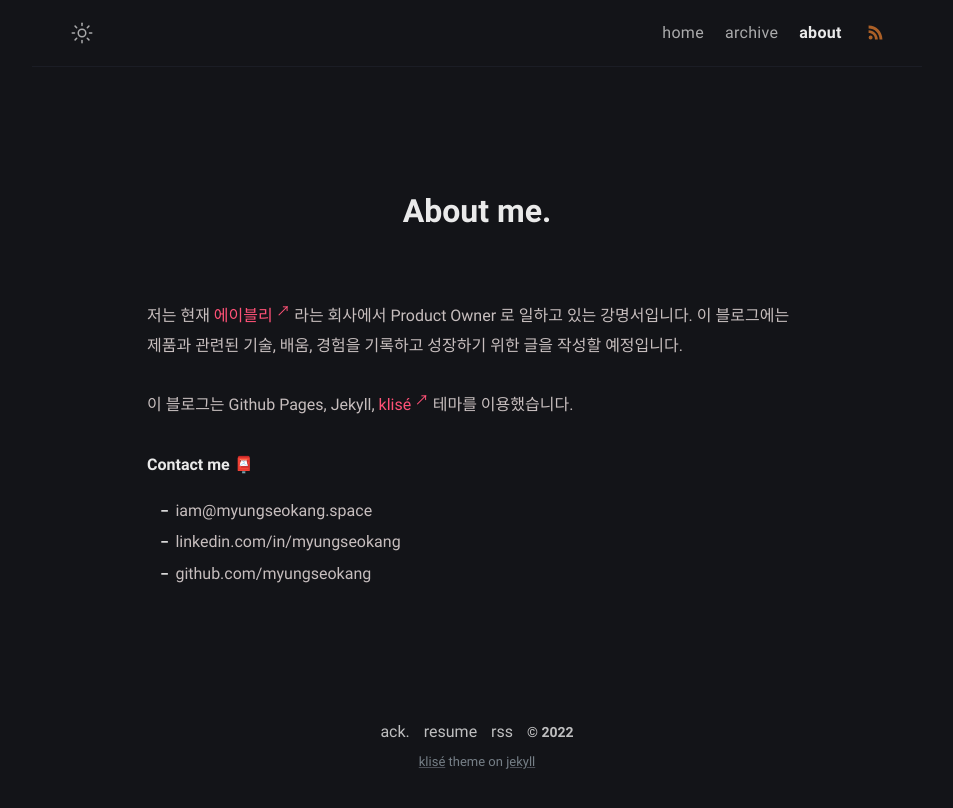
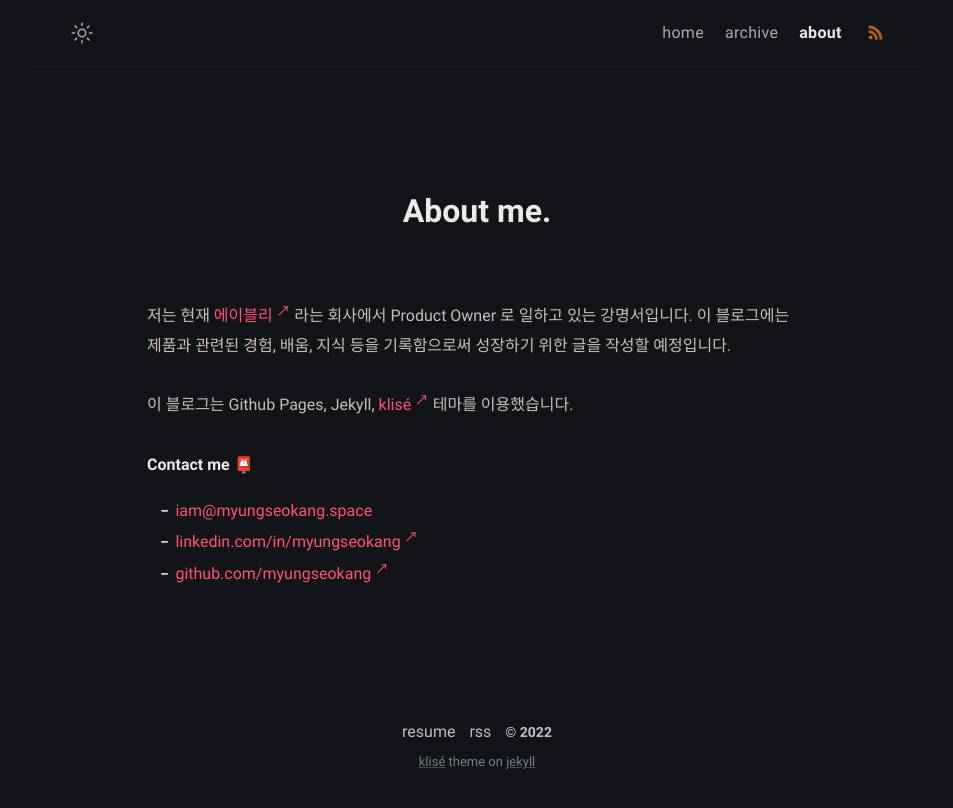
Before and after one commit to myungseokang/product, a Jekyll site: the page built from about.md, in a window 1280 px wide. Shown: the top 808 px of the page, without its empty margins (163-1116 px from the left). Built offline with Jekyll 4.4.1, drawn with Linux system fonts in a browser that asks for light colours.

Commit message:
:memo: 이것저것 수정

```diff
--- a/_config.yml
+++ b/_config.yml
@@ -1,20 +1,21 @@
 # Site settings
 title: Product Logs # site title
 description: >- # site description
-  who likes clothes and shoes
-  <a href="https://github.com/myungseokang" target="_blank" rel="noopener">@github</a>.
+  제품에 대한 경험, 배움, 지식 등을 정리, 기록, 공유함으로써 성장하기 위한 공간입니다.
+  <a href="https://github.com/myungseokang" target="_blank">@github</a>.
 lang: ko-KR # default lang
 timezone: Asia/Seoul # set your timezone
 image: assets/img/ogp.png # This image used for Open Graph more info https://ogp.me/
 repo: https://github.com/myungseokang/product # site repo [optional]
 mode: dark # default theme "dark" | "light"
+resume_url: https://resume.myungseokang.space
 
 # Profile settings
 author:
   name: Myungseo Kang # author name
   bio: >- # tell to the world
     who likes clothes and shoes
-    <a href="https://github.com/myugnseokang/product" target="_blank" rel="noopener">@github</a>.
+    <a href="https://github.com/myugnseokang" target="_blank">@myungseokang</a> in GitHub
   username: myungseokang # general username
   github: myungseokang # github username
   twitter: myungseokang # twitter username
--- a/_includes/footer.html
+++ b/_includes/footer.html
@@ -1,16 +1,10 @@
 <footer class="footer">
-  <a class="footer_item" href="/thanks">ack.</a>
-  <a class="footer_item" href="javascript::void(0)">resume</a>
+  <a class="footer_item" href="{{ site.resume_url }}" target="_blank">resume</a>
   <a class="footer_item" href="/feed.xml">rss</a>
   <span class="footer_item">&copy; {{ site.time | date: "%Y" }}</span>
   <small class="footer_copyright">
     <!-- Klisé Theme: https://github.com/piharpi/jekyll-klise -->
-    <a
-      href="https://github.com/piharpi/jekyll-klise"
-      target="_blank"
-      rel="noreferrer noopener"
-      >klisé</a
-    >
+    <a href="https://github.com/piharpi/jekyll-klise" target="_blank">klisé</a>
     theme on
     <a href="https://jekyllrb.com" target="_blank" rel="noreferrer noopener"
       >jekyll</a
--- a/about.md
+++ b/about.md
@@ -2,16 +2,16 @@
 title: About me
 permalink: /about/
 layout: page
-excerpt: 제품과 관련된 기술, 배움, 경험을 기록하고 성장하기 위한 블로그입니다.
+excerpt: 제품과 관련된 경험, 배움, 지식 등을 기록함으로써 성장하기 위한 블로그입니다.
 comments: false
 ---
 
-저는 현재 <a href="https://a-bly.com/" target="_blank">에이블리</a> 라는 회사에서 Product Owner 로 일하고 있는 강명서입니다. 이 블로그에는 제품과 관련된 기술, 배움, 경험을 기록하고 성장하기 위한 글을 작성할 예정입니다.
+저는 현재 <a href="https://a-bly.com/" target="_blank">에이블리</a> 라는 회사에서 Product Owner 로 일하고 있는 강명서입니다. 이 블로그에는 제품과 관련된 경험, 배움, 지식 등을 기록함으로써 성장하기 위한 글을 작성할 예정입니다.
 
 이 블로그는 Github Pages, Jekyll, <a href="https://github.com/piharpi/jekyll-klise" target="_blank">klisé</a> 테마를 이용했습니다.
 
 **Contact me 📮**
 
-- {{ site.author.email }}
-- linkedin.com/in/{{ site.author.linkedin }}
-- github.com/{{ site.author.github }}
+- <a href="mailto:{{ site.author.email }}">{{ site.author.email }}</a>
+- <a href="https://linkedin.com/in/{{ site.author.linkedin }}" target="_blank">linkedin.com/in/{{ site.author.linkedin }}</a>
+- <a href="https://github.com/{{ site.author.github }}" target="_blank">github.com/{{ site.author.github }}</a>
--- a/tags.html
+++ b/tags.html
@@ -9,7 +9,7 @@ excerpt: Sorted article by tags.
   <a class="tag-item" href="#">all</a>
   {%- for tag in site.tags -%}
     {% capture name %}{{ tag | first }}{% endcapture %}
-    <a class="tag-item" href="#{{name}}">{{ name }}</a>
+    <a class="tag-item" href="#{{ name }}">{{ name }}</a>
   {%- endfor -%}
 </div>
 
```
Also changed, not shown: _includes/comments.html (deleted, +0 -10 lines), _layouts/post.html (+10 -2 lines), .github/ISSUE_TEMPLATE/bug_report.md (deleted), .github/ISSUE_TEMPLATE/feature_request.md (deleted), .github/workflows/pages.yml (deleted).
